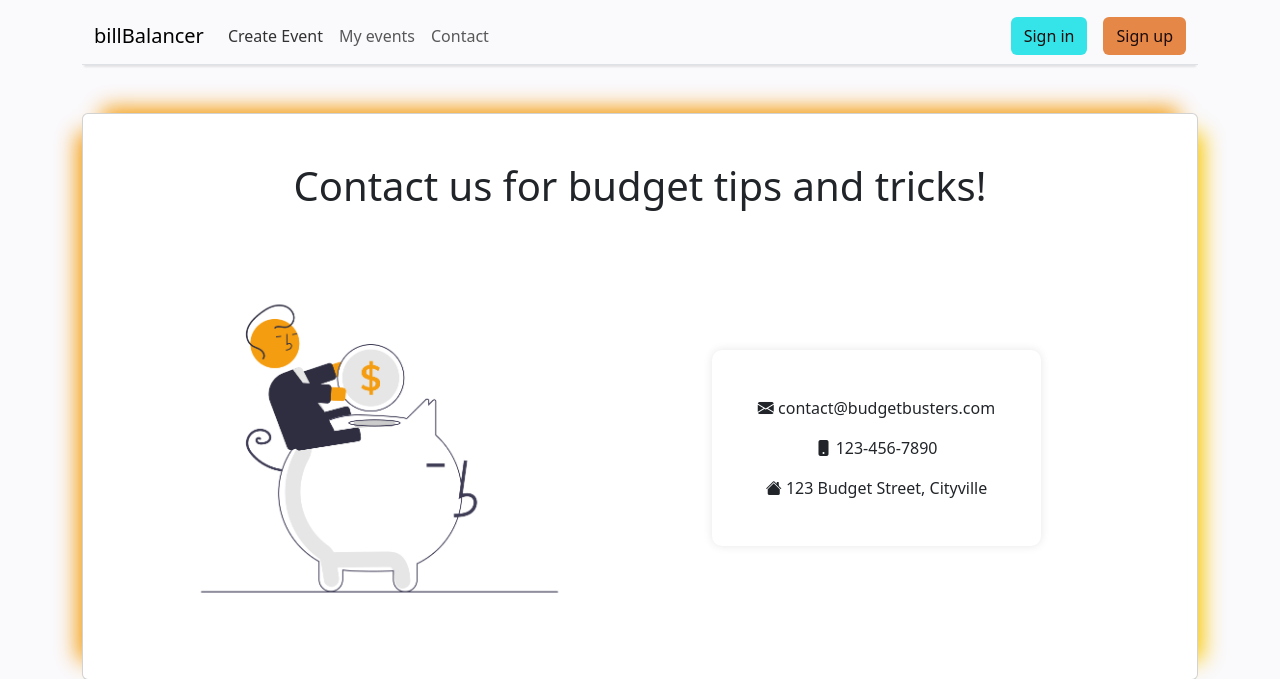
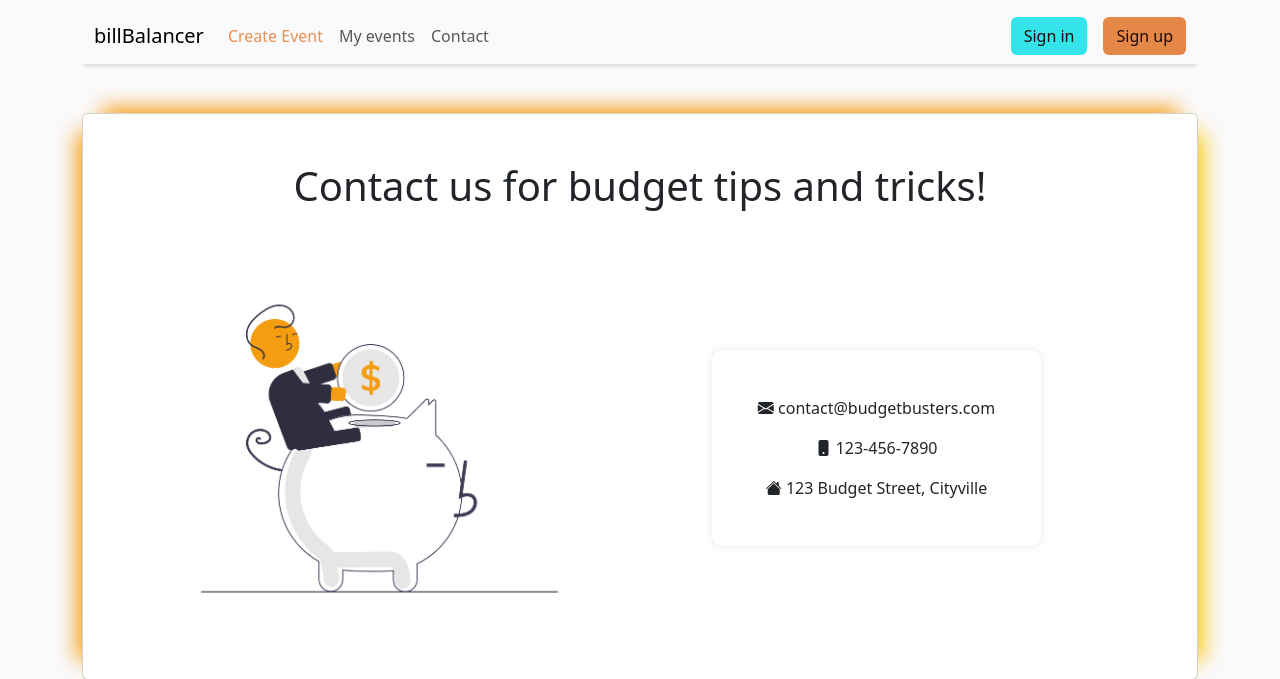
Before and after one commit to sbojorge/Bill_splitting_0124Hackathon, a Django app: page /contact/ in a window 1280 px wide, with the pointer over the restyled element. Shown: the top 679 px of the page. Run offline with Django 3.2, Linux system fonts and the light colour scheme; some libraries are stand-ins or nearby versions.

Commit message:
Add hover for navbar tabs

```diff
--- a/static/css/style.css
+++ b/static/css/style.css
@@ -11,6 +11,11 @@ body {
 }
 
 /* navbar */
+
+  .navbar-nav a.nav-link:hover,
+  .navbar-nav a.nav-link.active {
+    color: #eb8e50;
+  }
 
 
 /* buttons */
```
